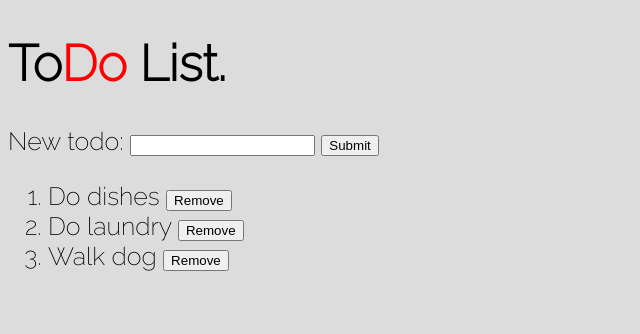
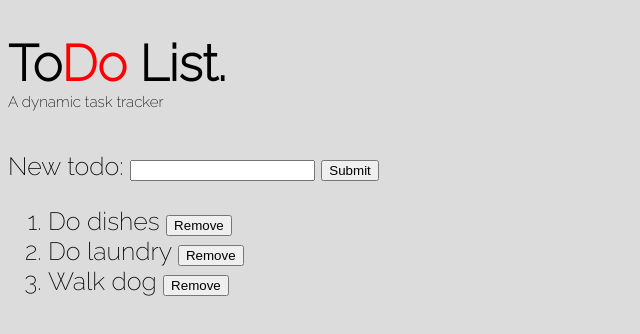
Before and after one commit to Grozzrox/ToDo-App, a website: page index.html in a window 1280 px wide. Shown: the whole page, without its empty margins (0-640 px from the left). Drawn offline with Linux system fonts and the light colour scheme.

Commit message:
fifth commit

```diff
--- a/index.html
+++ b/index.html
@@ -8,6 +8,7 @@
     </head>
     <body>
         <h1>To<span id="red">Do</span> List.</h1>
+        <p>A dynamic task tracker</p>
         <form id="todo">
             <label for="new-todo">New todo:
                 <input type="text" name="new-todo">
--- a/style.css
+++ b/style.css
@@ -2,6 +2,15 @@ body {
     font-family: 'Raleway', sans-serif;
     font-size: 25px;
     background-color: gainsboro;
+}
+
+h1 {
+    margin-bottom: 0px;
+}
+
+p {
+    margin: 0px 0px 40px 0px;
+    font-size: 0.95rem;
 }
 
 #red {
```
